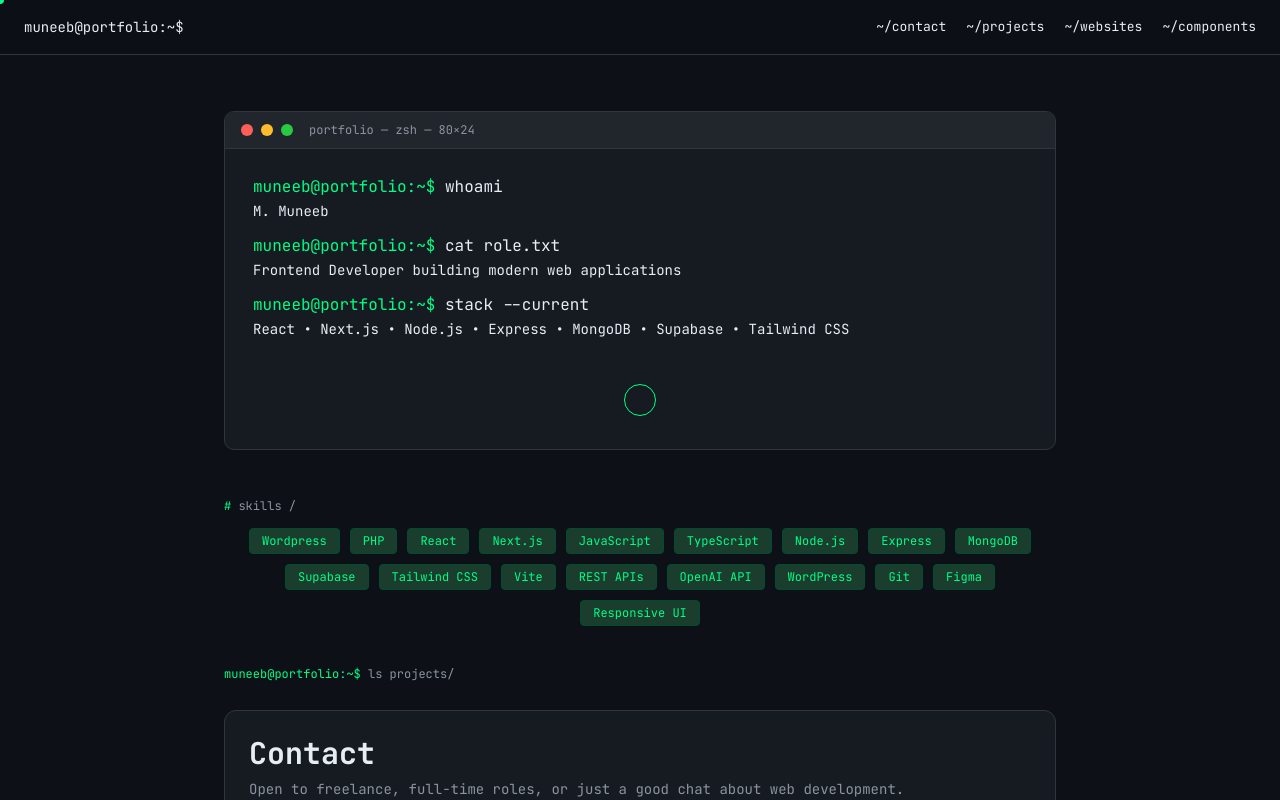
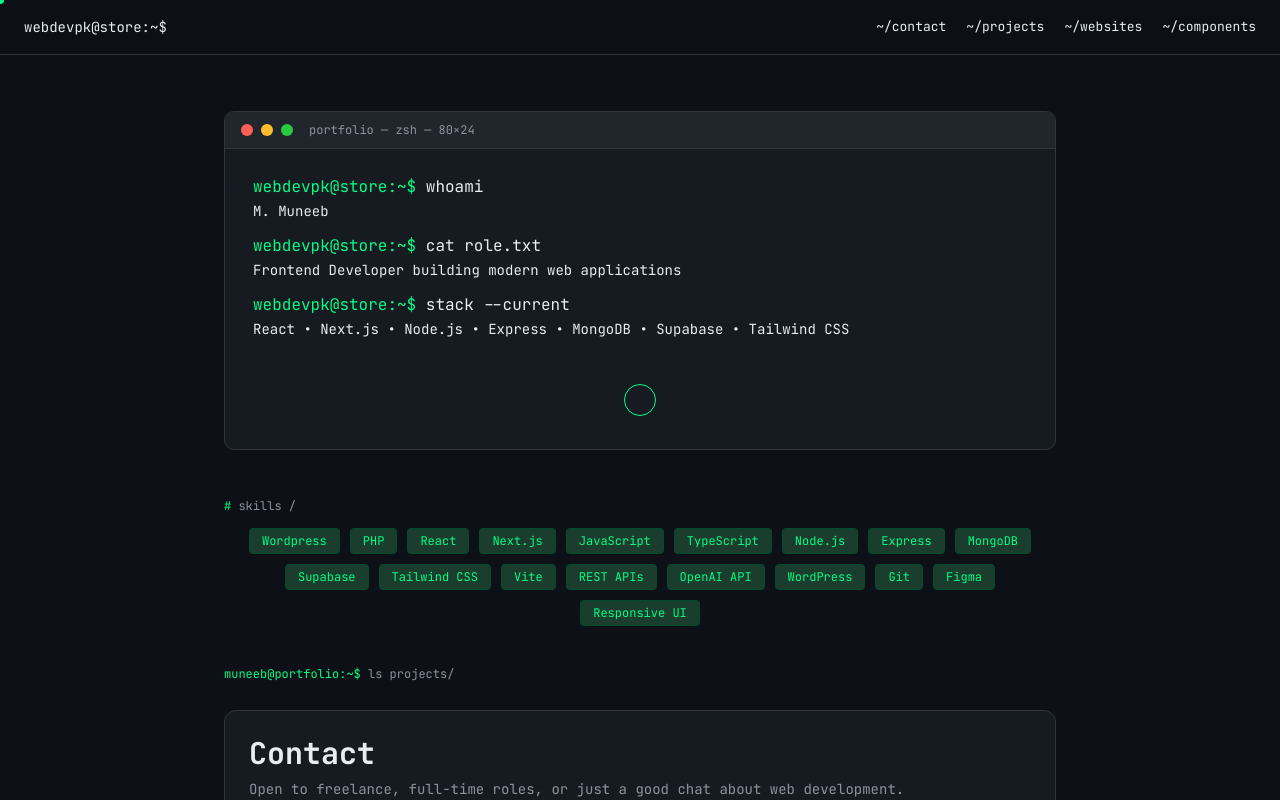
Before and after one commit to mmuneeb1000/portfolio-website-muneeb, a React (Vite) app in the folder client/: page / in a window 1280 px wide. Shown: the top 800 px of the page. Built offline with nearby package versions, Linux system fonts and the light colour scheme.

Commit message:
netlify configuration

```diff
--- a/client/src/App.jsx
+++ b/client/src/App.jsx
@@ -16,8 +16,8 @@ export default function App() {
       <main className="mx-auto px-6 py-4 md:py-10 lg:w-220">
         <Hero />
         <Contact />
+        <Websites />
         <Projects />
-        <Websites />
         <Components />
       </main>
       <Footer theme={theme} toggleTheme={toggleTheme} />
--- a/client/src/components/Hero.jsx
+++ b/client/src/components/Hero.jsx
@@ -135,7 +135,7 @@ export default function Hero() {
             <div key={i} className="mb-1">
               <div>
                 <span className="select-none text-green">
-                  muneeb@portfolio:~${" "}
+                  webdevpk@store:~${" "}
                 </span>
 
                 {line.typing ? (
@@ -156,9 +156,7 @@ export default function Hero() {
 
           {typingIndex >= lines.length && (
             <div>
-              <span className="select-none text-green">
-                muneeb@portfolio:~${" "}
-              </span>
+              <span className="select-none text-green">webdevpk@store:~$ </span>
               <span className="cursor" />
             </div>
           )}
--- a/client/src/components/Navbar.jsx
+++ b/client/src/components/Navbar.jsx
@@ -18,7 +18,7 @@ export default function Navbar() {
           href="#"
           className="font-mono text-sm text-text transition-colors hover:text-green"
         >
-          muneeb@portfolio:~$
+          webdevpk@store:~$
         </a>
 
         <nav aria-label="Primary navigation">
```
